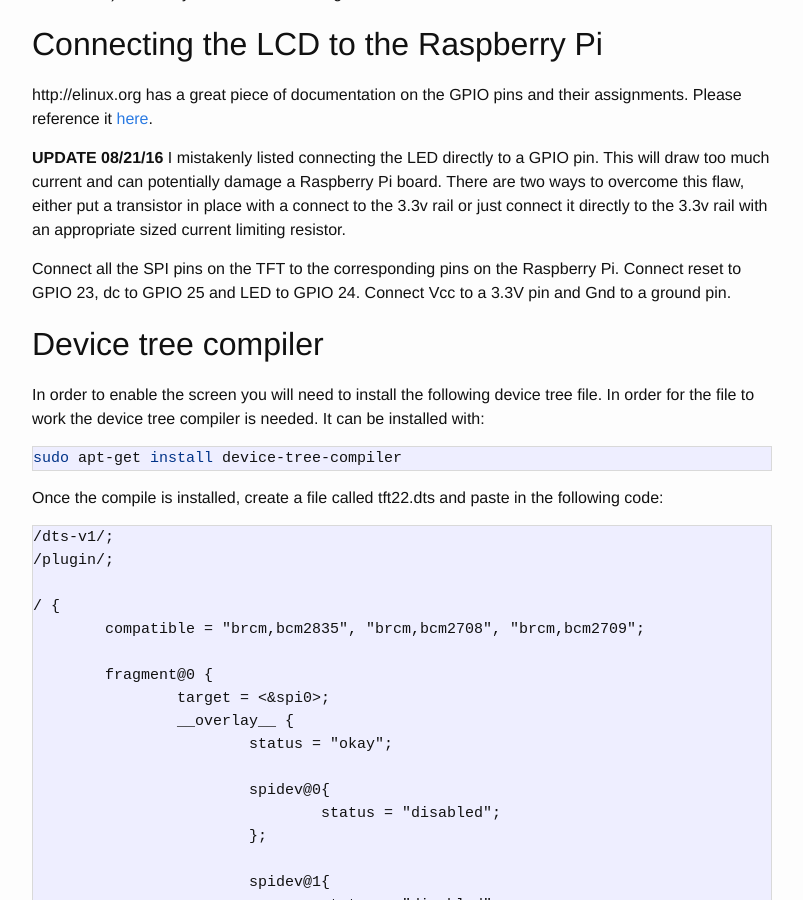
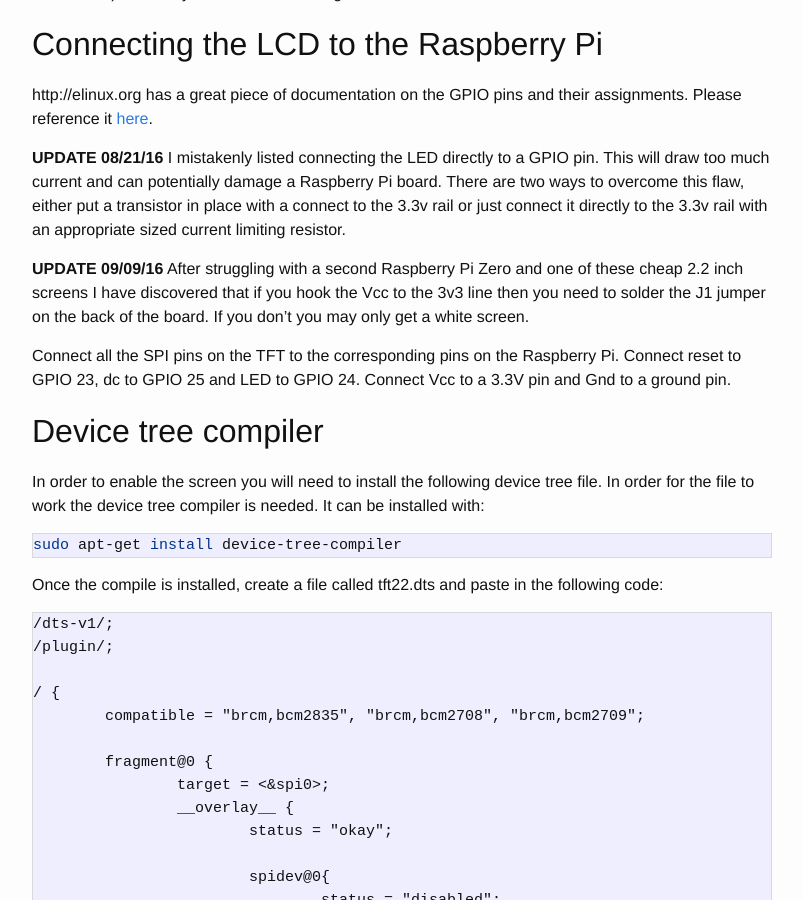
Before and after one commit to dkulinski/nonhazardo.us, a Jekyll site: the page built from _posts/2016-05-30-raspberry_pi_zero_spi_screen.markdown, in a window 1280 px wide and 900 px high, scrolled down 396 px. Shown: the whole window, without its empty margins (238-1041 px from the left). Built offline with Jekyll 4.4.1, drawn with Linux system fonts in a browser that asks for light colours; Markdown is read by kramdown in place of the engine named in the settings.

Commit message:
Added update on power situation

```diff
--- a/_posts/2016-05-30-raspberry_pi_zero_spi_screen.markdown
+++ b/_posts/2016-05-30-raspberry_pi_zero_spi_screen.markdown
@@ -12,6 +12,9 @@ http://elinux.org has a great piece of documentation on the GPIO pins and their
 
 **UPDATE 08/21/16**
 I mistakenly listed connecting the LED directly to a GPIO pin.  This will draw too much current and can potentially damage a Raspberry Pi board. There are two ways to overcome this flaw, either put a transistor in place with a connect to the 3.3v rail or just connect it directly to the 3.3v rail with an appropriate sized current limiting resistor.
+
+**UPDATE 09/09/16**
+After struggling with a second Raspberry Pi Zero and one of these cheap 2.2 inch screens I have discovered that if you hook the Vcc to the 3v3 line then you need to solder the J1 jumper on the back of the board.  If you don't you may only get a white screen.
 
 Connect all the SPI pins on the TFT to the corresponding pins on the Raspberry Pi.  Connect reset to GPIO 23, dc to GPIO 25 and LED to GPIO 24. Connect Vcc to a 3.3V pin and Gnd to a ground pin.
 
```
